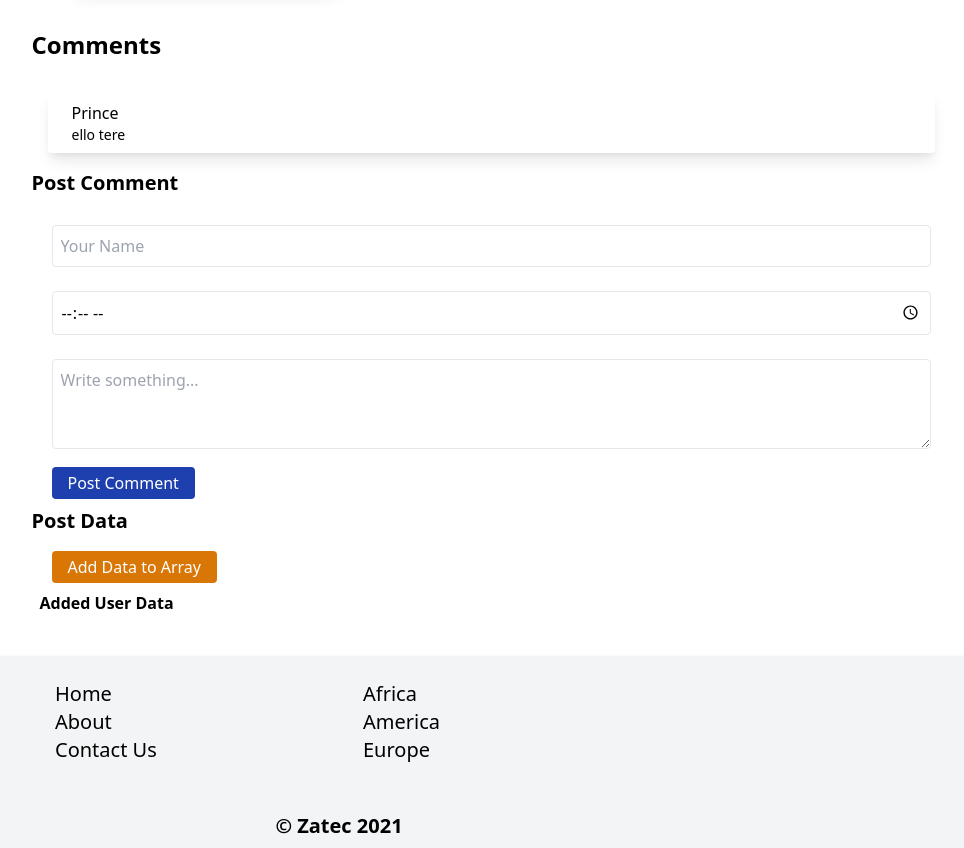
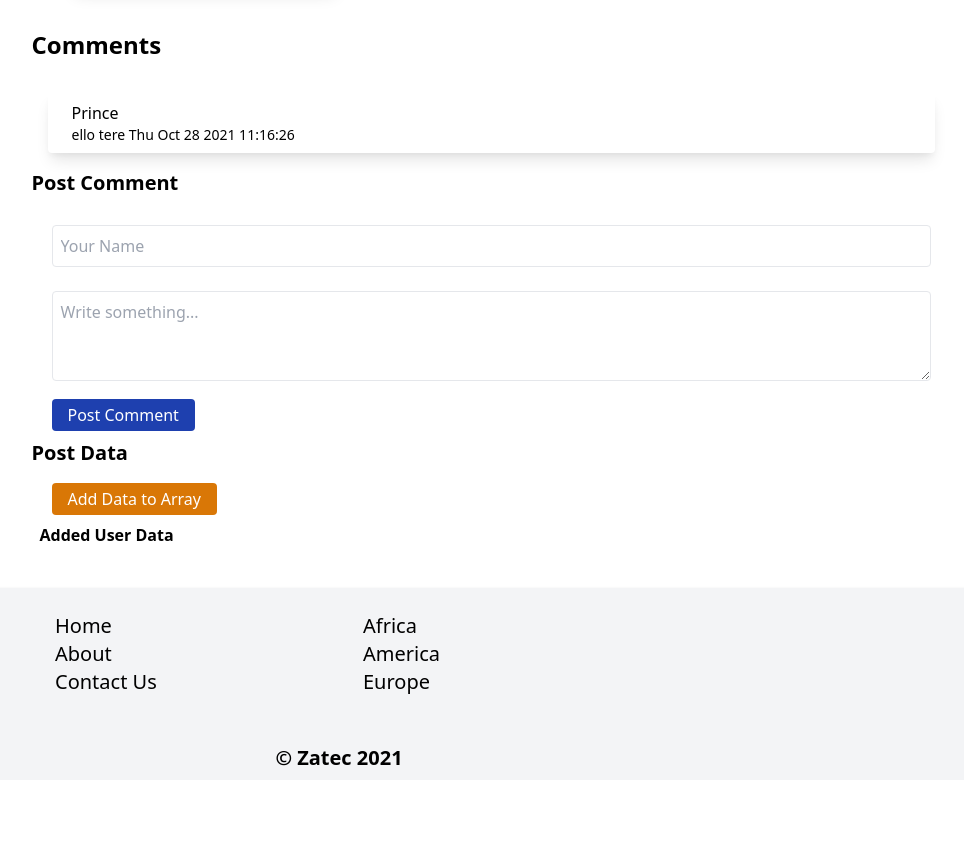
Before and after one commit to PrinceNiyonshuti/Zatec-ReactJS-Project-1, a React (Create React App) app: page / in a window 1280 px wide. Shown: the part 1040-1888 px from the top of the page, without its empty margins (309-1273 px from the left). After the commit the page ends 1820 px from the top, so only its background shows below. Built offline with nearby package versions, Linux system fonts and the light colour scheme.

Commit message:
added data

```diff
--- a/src/compoments/Comment.js
+++ b/src/compoments/Comment.js
@@ -2,7 +2,12 @@ import React, { useState, useRef } from "react";
 
 const Comment = () => {
   const commentsData = [
-    { id: 1, name: "Prince", details: "ello tere", posted_time: 2020 }
+    {
+      id: 1,
+      name: "Prince",
+      details: "ello tere",
+      posted_time: "Thu Oct 28 2021 11:16:26"
+    }
   ];
 
   const [comments, setComments] = useState(commentsData);
@@ -10,7 +15,6 @@ const Comment = () => {
   /* Form variables */
   const commentName = useRef();
   const commentDetails = useRef();
-  const commentTime = useRef();
   const commentForm = useRef();
 
   const postComment = (event) => {
@@ -18,7 +22,7 @@ const Comment = () => {
 
     const name = commentName.current.value;
     const details = commentDetails.current.value;
-    const posted_time = commentTime.current.value;
+    const posted_time = Date();
 
     const newComment = {
       id: comments.length + 1,
@@ -44,7 +48,9 @@ const Comment = () => {
               <div className="flex ml-2">
                 <div className="flex flex-col ml-2">
                   <span className="font-medium">{comment.name}</span>
-                  <span className="text-sm ">{comment.details}</span>
+                  <span className="text-sm ">
+                    {comment.details} {comment.posted_time}
+                  </span>
                 </div>
               </div>
             </li>
@@ -61,16 +67,6 @@ const Comment = () => {
                 required
                 id="name"
                 ref={commentName}
-                className="border p-2 rounded w-full"
-                placeholder="Your Name"
-              />
-            </div>
-            <div className=" p-3 w-full">
-              <input
-                type="time"
-                required
-                id="posted_time"
-                ref={commentTime}
                 className="border p-2 rounded w-full"
                 placeholder="Your Name"
               />
```
